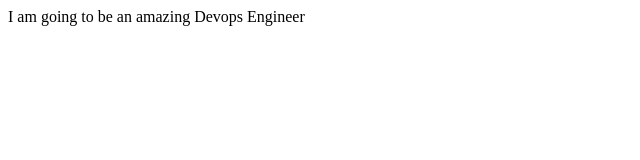
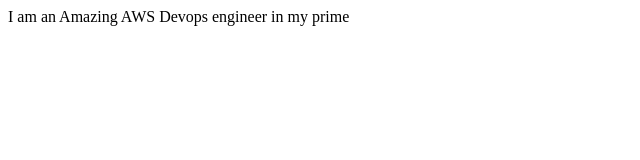
Before and after one commit to bumzylicious/2nd-repo, a plain HTML site: page index.html in a window 1280 px wide. Shown: the full height of the page, 0-640 px from the left. Drawn offline with Linux system fonts and the light colour scheme.

Commit message:
changes to index

```diff
--- a/index.html
+++ b/index.html
@@ -1 +1 @@
-<html><body> I am going to be an amazing Devops Engineer </body> </html>
+<html><body> I am an Amazing AWS Devops engineer in my prime </body> </html>
```
